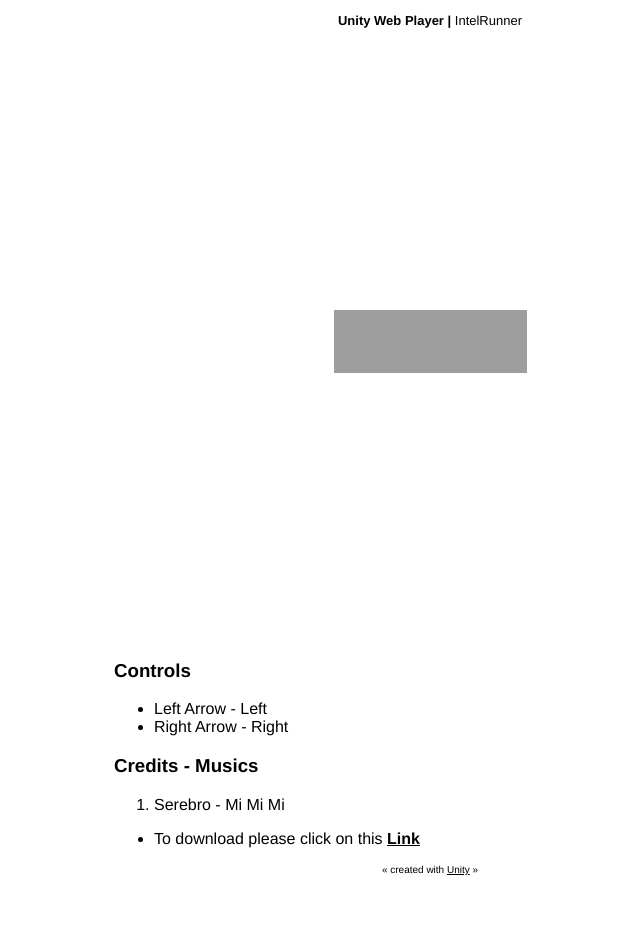
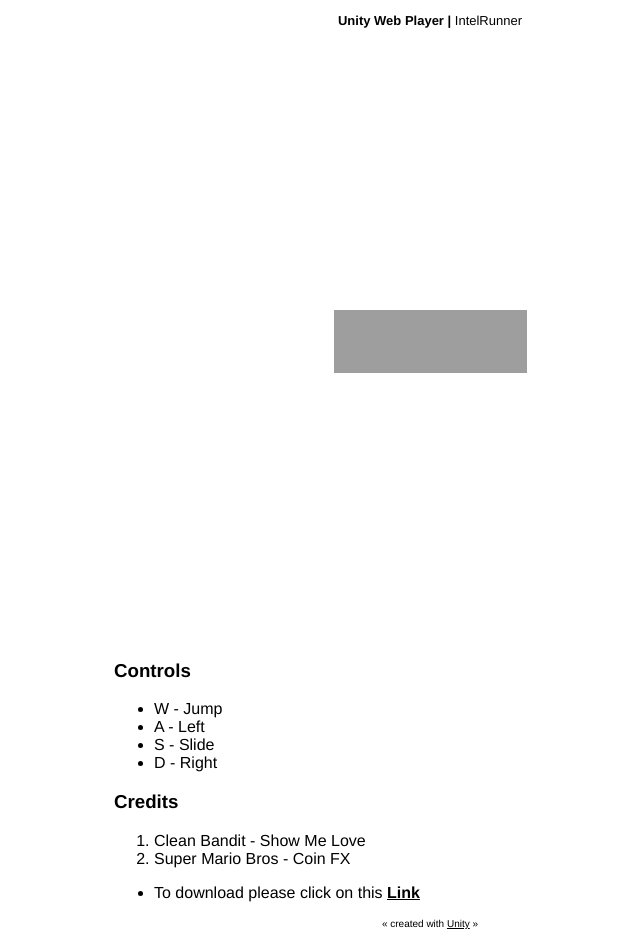
Before and after one commit to k3lvinlengzai/k3lvinlengzai.github.io, a plain HTML site: page index.html in a window 1280 px wide. Shown: the whole page, without its empty margins (210-850 px from the left). Before the commit the page ends 885 px from the top, so only its background shows below. Drawn offline with nearby package versions, Linux system fonts and the light colour scheme; grey boxes are pictures that could not be loaded; a script that the page names is missing.

```diff
--- a/index.html
+++ b/index.html
@@ -139,15 +139,18 @@
 		<div id="credits">
 			<h3>Controls</h3>
 			<ul>
-				<li>Left Arrow - Left</li>
-				<li>Right Arrow - Right</li>
+				<li>W - Jump</li>
+				<li>A - Left</li>
+				<li>S - Slide</li>
+				<li>D - Right</li>
 			</ul>
-			<h3>Credits - Musics</h3>
+			<h3>Credits</h3>
 			<ol>
-				<li>Serebro - Mi Mi Mi</li>
+				<li>Clean Bandit - Show Me Love</li>
+				<li>Super Mario Bros - Coin FX</li>
 			</ol>
 			<ul>
-				<li> To download please click on this <b><a href="https://drive.google.com/open?id=0BxFQHujaLZ3qNDlyRDFEQXBZaHM">Link</a></b></li>
+				<li> To download please click on this <b><a href="https://drive.google.com/open?id=0BxFQHujaLZ3qUFpmTmMtVmVmQlk">Link</a></b></li>
 			</ul>
 		</div>
 		<p class="footer">&laquo; created with <a href="http://unity3d.com/unity/" title="Go to unity3d.com">Unity</a> &raquo;</p>
```
